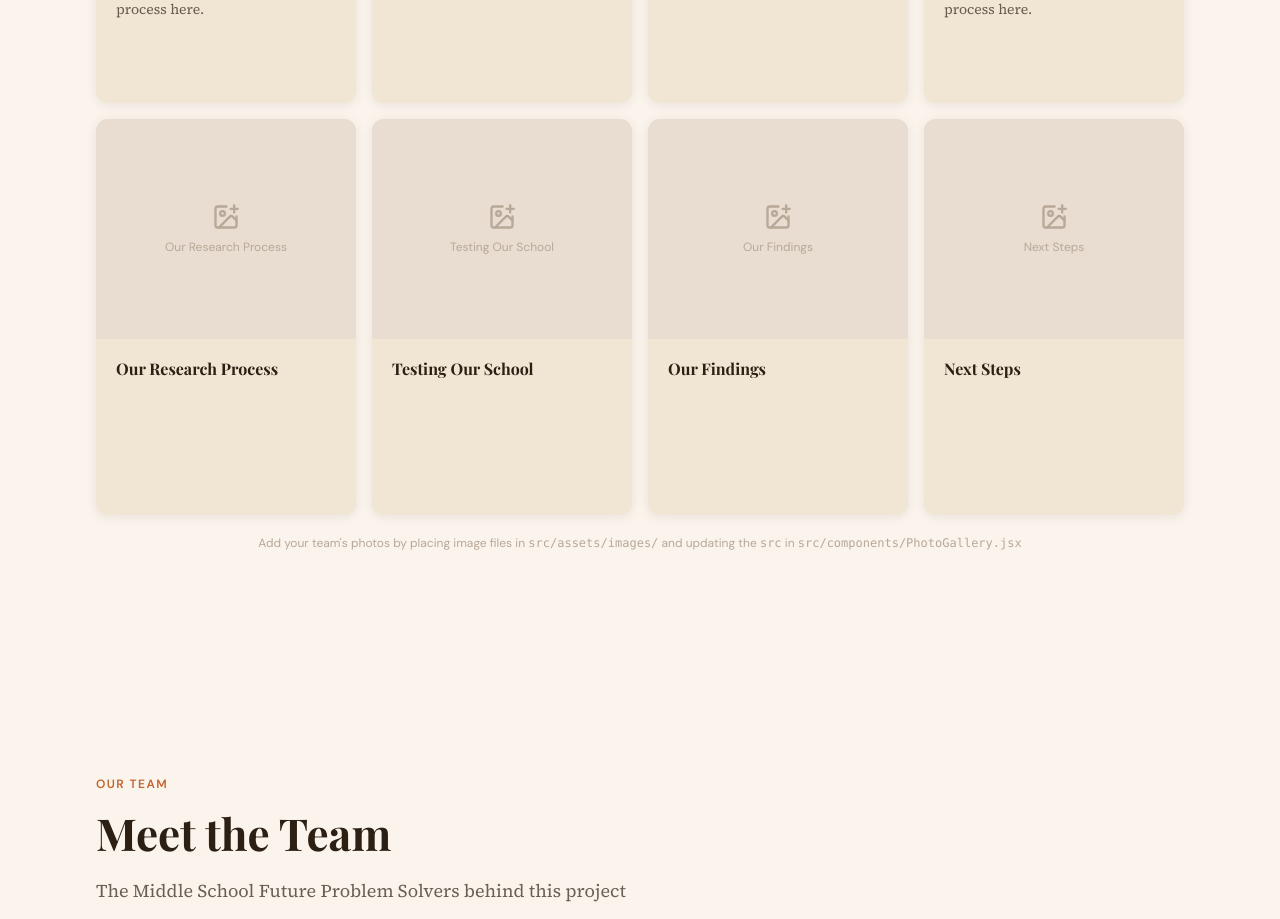
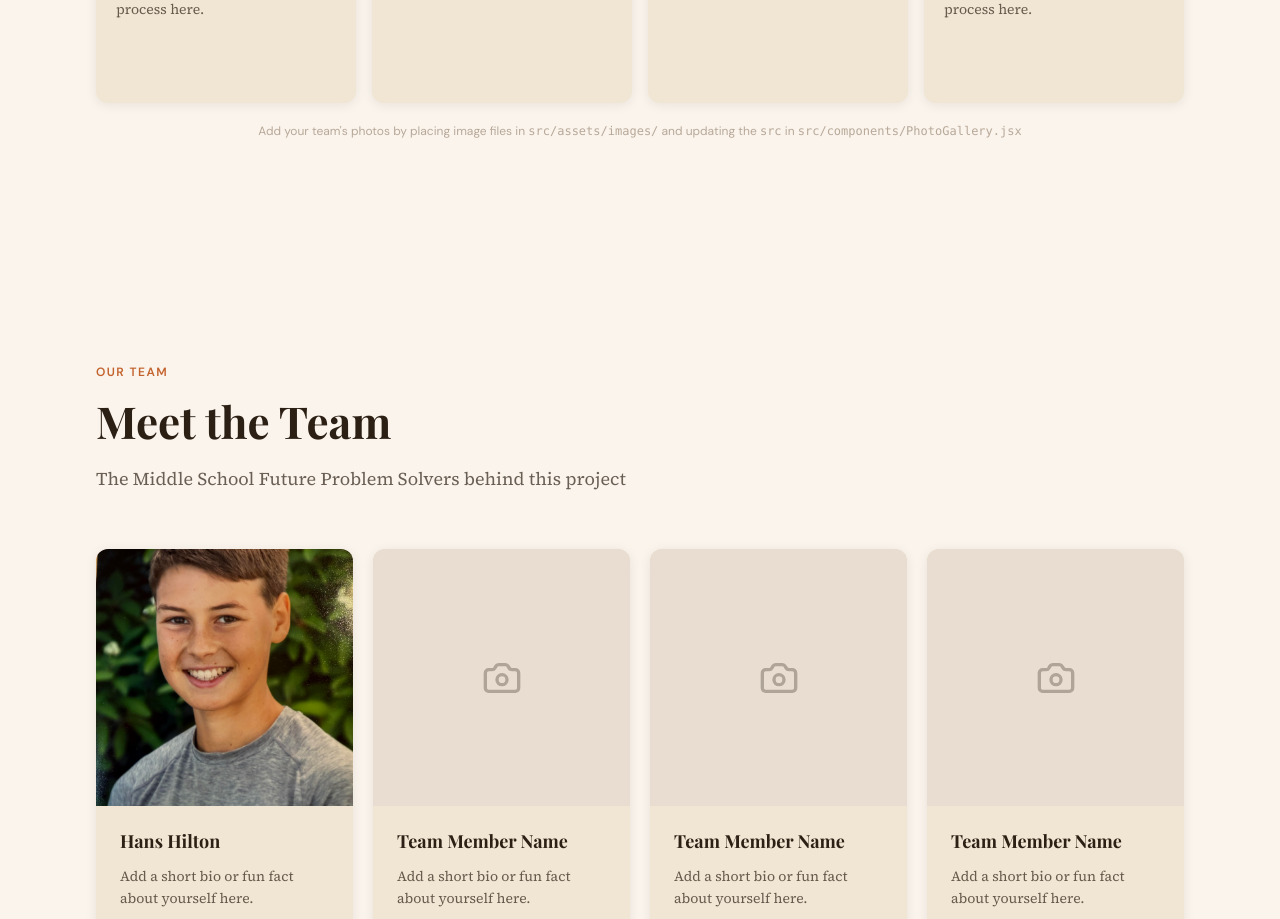
Before and after one commit to rhysmurrayjones-design/breathe-easy, a React (Vite) app: page / in a window 1280 px wide. Shown: the part 8170-9089 px from the top of the page. Built offline with nearby package versions, Linux system fonts and the light colour scheme; a web font is replaced by a local one.

Commit message:
Remove last 4 photo slots

```diff
--- a/src/components/PhotoGallery.jsx
+++ b/src/components/PhotoGallery.jsx
@@ -75,46 +75,6 @@ const photos = [
     label: 'Sharing Results with the School',
     caption: 'Sharing Results with the School',
     credit: 'Credit: [Add photographer / source]',
-  },
-  {
-    // ADD PHOTO HERE
-    id: 9,
-    src: '',
-    alt: 'Our research process',
-    label: 'Our Research Process',
-    caption: 'Our Research Process',
-    credit: 'Credit: [Add photographer / source]',
-    description: '',
-  },
-  {
-    // ADD PHOTO HERE
-    id: 10,
-    src: '',
-    alt: 'Testing our school',
-    label: 'Testing Our School',
-    caption: 'Testing Our School',
-    credit: 'Credit: [Add photographer / source]',
-    description: '',
-  },
-  {
-    // ADD PHOTO HERE
-    id: 11,
-    src: '',
-    alt: 'Our findings',
-    label: 'Our Findings',
-    caption: 'Our Findings',
-    credit: 'Credit: [Add photographer / source]',
-    description: '',
-  },
-  {
-    // ADD PHOTO HERE
-    id: 12,
-    src: '',
-    alt: 'Next steps',
-    label: 'Next Steps',
-    caption: 'Next Steps',
-    credit: 'Credit: [Add photographer / source]',
-    description: '',
   },
 ]
 
```
